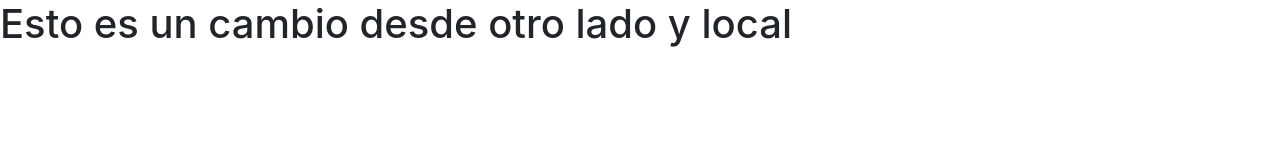
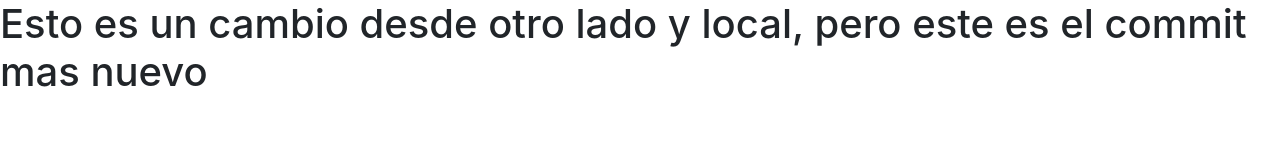
Before and after one commit to rfuentesmora/bootstrap, a plain HTML site: page index.html in a window 1280 px wide. Drawn offline with nearby package versions, Linux system fonts and the light colour scheme.

Commit message:
Update index.html

```diff
--- a/index.html
+++ b/index.html
@@ -12,7 +12,7 @@
   </head>
   <body>
 
-    <h1>Esto es un cambio desde otro lado y local</h1>
+    <h1>Esto es un cambio desde otro lado y local, pero este es el commit mas nuevo</h1>
 
 
     <!-- Optional JavaScript -->
```
